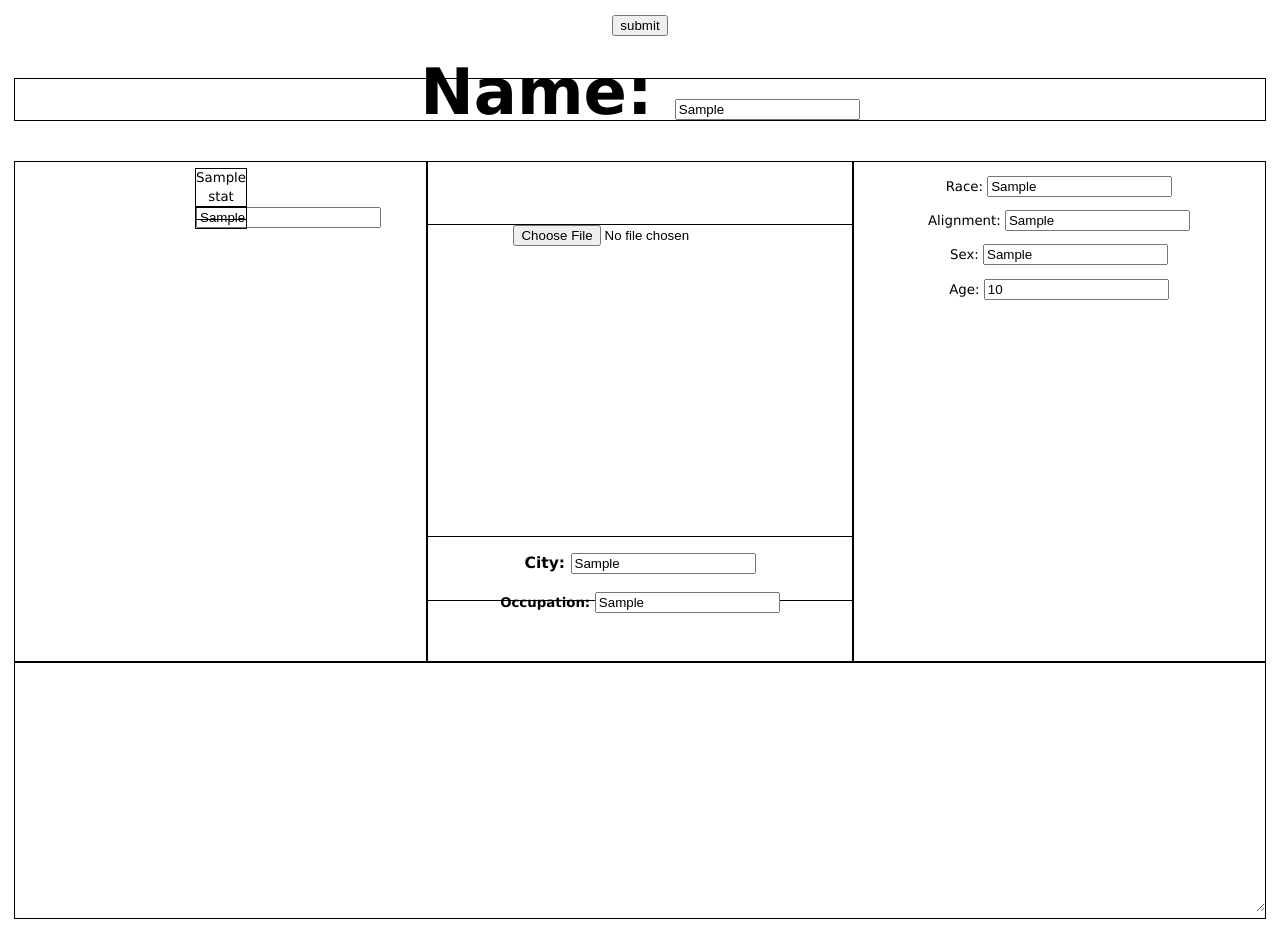
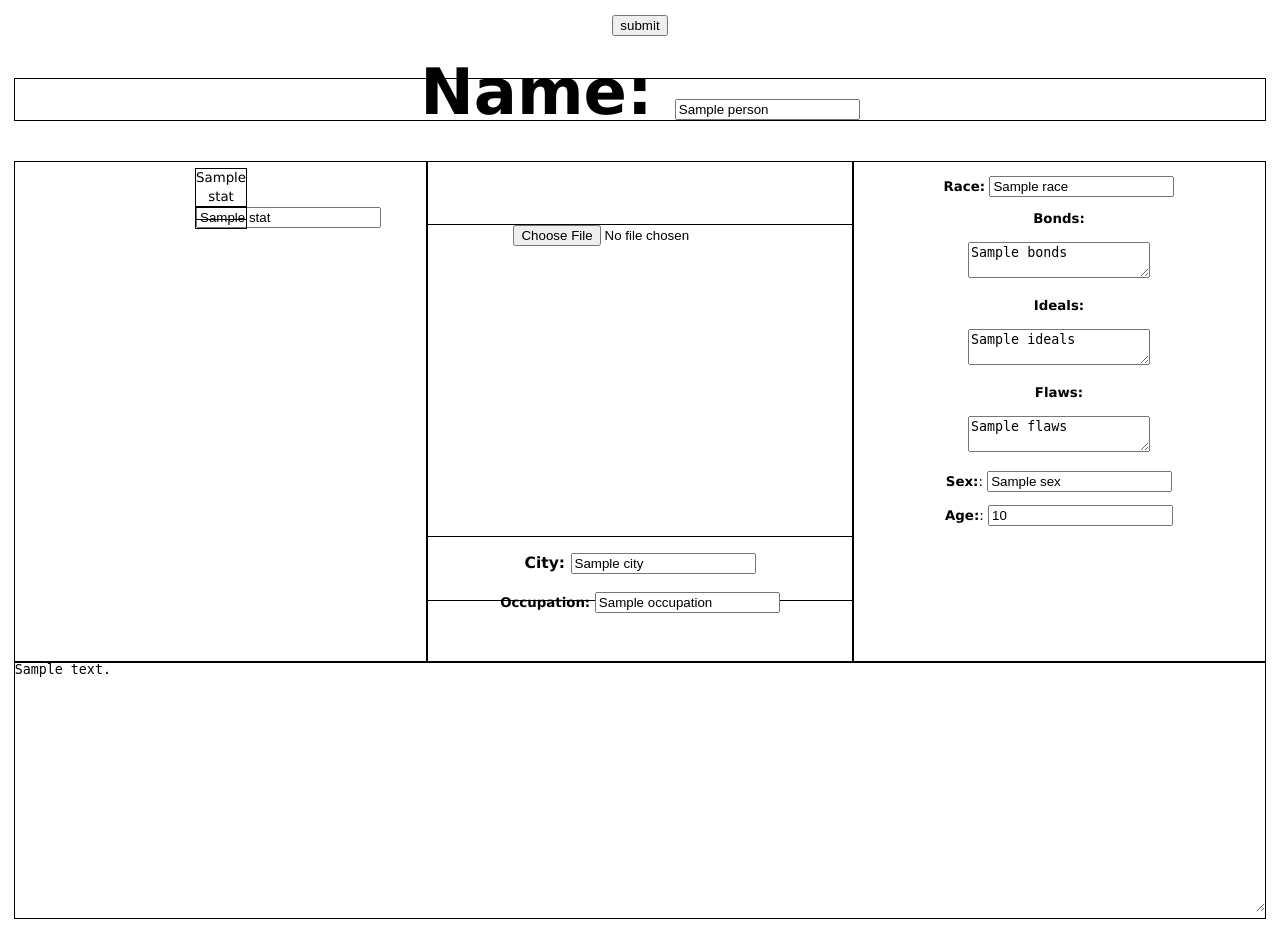
Before and after one commit to jrperkins713/WorldBuilder, a Flask app: template templates/form_create_person.html in a window 1280 px wide. Run offline with Flask 2, Linux system fonts and the light colour scheme; the template is opened without the code that fills it: most values are stand-ins (such as "Sample title", 1, 10 or a date in 2020).

Commit message:
replace alignment with new system. fixed issue with single quotes in inputs

```diff
--- a/app.py
+++ b/app.py
@@ -72,7 +72,7 @@
             query = "INSERT INTO my_schema.characters" + \
                         "(`name`, `location`, `occupation`,"+ \
                         "`str`, `dex`, `con`, `int`, `wis`, `chr`,"+ \
-                        "`bio`, `race`, `alignment`, `sex`, `age`) "+ \
+                        "`bio`, `race`, `sex`, `age`, `bonds`, `ideals`, `flaws`) "+ \
                     "VALUES ('"+\
                         person.name + "','" + \
                         person.city + "','" + \
@@ -85,13 +85,15 @@
                         person.stats['chr'] + "','" + \
                         person.bio + "','" + \
                         person.race + "','" + \
-                        person.alignment + "','" + \
                         person.sex + "','" + \
-                        person.age + "');"
-            print(createNew)
-            print(type(createNew))
+                        person.age + "','" + \
+                        person.bonds + "','" + \
+                        person.ideals + "','" + \
+                        person.flaws + "');"
+
             if(not createNew):
                 query = query.replace("INSERT", "REPLACE")
+
             with connection.cursor() as cursor:
                 print(query)
                 cursor.execute(query)
@@ -152,9 +154,11 @@
                         person.stats[key] = db[i+3]
                     person.bio = db[9]
                     person.race = db[10]
-                    person.alignment = db[11]
-                    person.sex = db[12]
-                    person.age = db[13]
+                    person.sex = db[11]
+                    person.age = db[12]
+                    person.bonds = db[13]
+                    person.ideals = db[14]
+                    person.flaws = db[15]
     except Error as e:
         print(e)
     return person
--- a/templates/form_create_person.html
+++ b/templates/form_create_person.html
@@ -6,7 +6,7 @@
   <form action='{{ url_for("handleCreatePerson", createNew = createNew) }}' enctype="multipart/form-data" method="POST">
     <input type="submit" value="submit">
     <div id="nameBox">
-      <h1>Name: <input type='text' name='name' required='true' value = {{ person.name }}></h1>
+      <h1>Name: <input type='text' name='name' required='true' value = '{{ person.name }}''></h1>
     </div>
     <div id="mainBox">
       <div id="stats">
@@ -16,7 +16,7 @@
              {{ i }}
             </div>
             <div id='statVal'>
-              <input type = 'text' name = {{ i }} value= {{ person.stats[i] }}>
+              <input type = 'text' name = '{{ i }}'' value= '{{ person.stats[i] }}''>
             </div>
           </div>
         {% endfor %}
@@ -26,20 +26,25 @@
           <input name="photo" type="file">
         </div>
         <div id="occupation">
-          <h3>City: <input type='text' name='city' value = {{ person.city }}></h3>
-          <h4>Occupation: <input type='text' name='occupation' value= {{ person.occupation }}></h4>
+          <h3>City: <input type='text' name='city' value = '{{ person.city }}''></h3>
+          <h4>Occupation: <input type='text' name='occupation' value= '{{ person.occupation }}''></h4>
 
         </div>
       </div>
       <div id="details">
-        <p>Race: <input type='text' name='race' value = {{ person.race }}></p>
-        <p>Alignment: <input type='text' name='alignment' value = {{ person.alignment }}></p>
-        <p>Sex: <input type='text' name='sex' value = {{ person.sex }}></p>
-        <p>Age: <input type='text' name='age' value = {{ person.age }}></p>
+        <p><b>Race:</b> <input type='text' name='race' value = "{{ person.race }}"></p>
+        <p><b>Bonds:</b></p>
+        <textarea name = 'bonds'>{{ person.bonds }}</textarea>
+        <p><b>Ideals:</b></p>
+        <textarea name = 'ideals'>{{ person.ideals }}</textarea>
+        <p><b>Flaws:</b></p>
+        <textarea name = 'flaws'>{{ person.flaws }}</textarea>
+        <p><b>Sex:</b>: <input type='text' name='sex' value = '{{ person.sex }}''></p>
+        <p><b>Age:</b>: <input type='text' name='age' value = '{{ person.age }}''></p>
       </div>
     </div>
     <div id="bio">
-      <textarea name="bio" style="width: 100%; height: 250px; margin: 0px; padding: 0px; border: 0px;"></textarea>
+      <textarea name="bio" style="width: 100%; height: 250px; margin: 0px; padding: 0px; border: 0px;">{{person.bio}}</textarea>
     </div>
   </form>
 </body>
```
Also changed, not shown: model/Person.py (+7 -4 lines), templates/template_person.html (+9 -4 lines).
